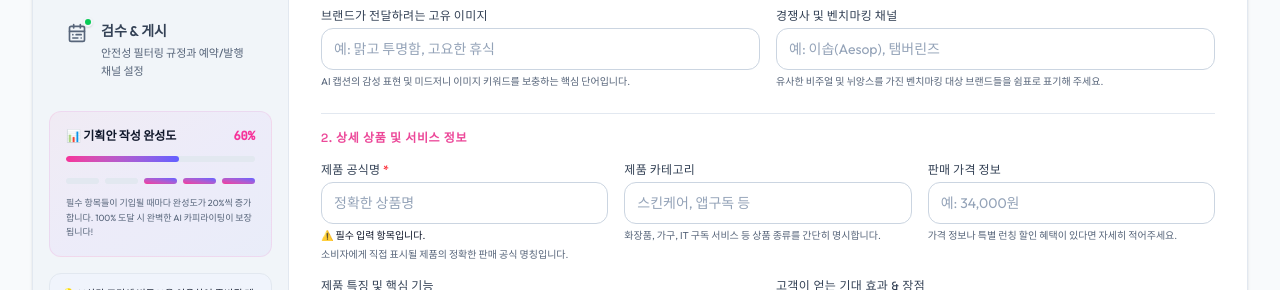
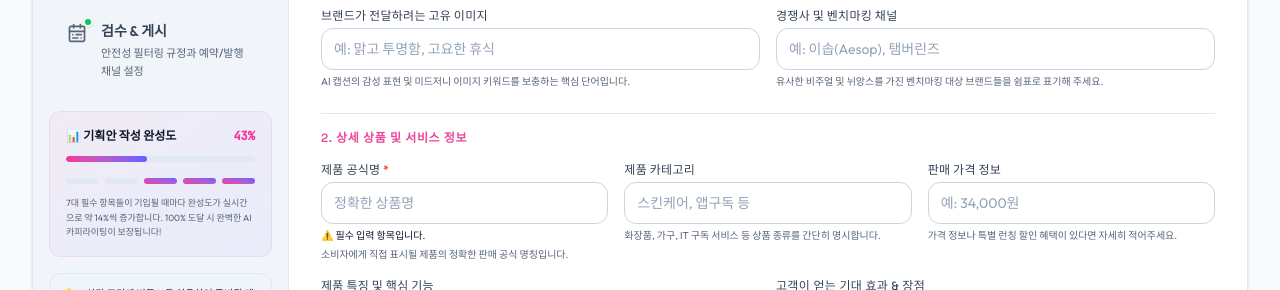
Before and after one commit to sangholabs/INSTATFLOW-AI, a React (Vite) app: page / in a window 1280 px wide. Shown: the part 1040-1330 px from the top of the page. Built offline with nearby package versions, Linux system fonts and the light colour scheme.

Commit message:
feat: implement fine-grained real-time keystroke progress sync and header brand logo home redirection

```diff
--- a/src/App.tsx
+++ b/src/App.tsx
@@ -637,7 +637,11 @@ export default function App() {
       {/* Header Container */}
       <header className="bg-[var(--bg-header)] border-b border-[var(--border-color)] sticky top-0 z-40 backdrop-blur-md">
         <div className="max-w-7xl mx-auto px-4 sm:px-6 lg:px-8 py-4 flex flex-col sm:flex-row sm:items-center sm:justify-between gap-4">
-          <div className="flex items-center space-x-3">
+          <div
+            onClick={() => window.location.href = '/'}
+            className="flex items-center space-x-3 cursor-pointer hover:scale-[1.02] active:scale-[0.98] transition-all select-none"
+            title="INSTAFLOW AI 홈으로 이동"
+          >
             <div className="w-8 h-8 bg-gradient-to-tr from-pink-500 via-red-500 to-yellow-500 rounded-lg flex items-center justify-center text-white shadow-lg shadow-pink-500/15">
               <svg className="w-5 h-5 text-white" fill="currentColor" viewBox="0 0 24 24">
                 <path d="M12 2.163c3.204 0 3.584.012 4.85.07 3.252.148 4.771 1.691 4.919 4.919.058 1.265.069 1.645.069 4.849 0 3.205-.012 3.584-.069 4.849-.149 3.225-1.664 4.771-4.919 4.919-1.266.058-1.644.07-4.85.07-3.204 0-3.584-.012-4.849-.07-3.26-.149-4.771-1.699-4.919-4.92-.058-1.265-.07-1.644-.07-4.849 0-3.204.013-3.583.07-4.849.149-3.227 1.664-4.771 4.919-4.919 1.266-.057 1.645-.069 4.849-.069zm0-2.163c-3.259 0-3.667.014-4.947.072-4.358.2-6.78 2.618-6.98 6.98-.059 1.281-.073 1.689-.073 4.948 0 3.259.014 3.668.072 4.948.2 4.358 2.618 6.78 6.98 6.98 1.281.058 1.689.072 4.948.072 3.259 0 3.668-.014 4.948-.072 4.354-.2 6.782-2.618 6.979-6.98.059-1.28.073-1.689.073-4.948 0-3.259-.014-3.667-.072-4.947-.196-4.354-2.617-6.78-6.979-6.98-1.281-.059-1.69-.073-4.949-.073zm0 5.838c-3.403 0-6.162 2.759-6.162 6.162s2.759 6.163 6.162 6.163 6.162-2.759 6.162-6.163c0-3.403-2.759-6.162-6.162-6.162zm0 10.162c-2.209 0-4-1.79-4-4 0-2.209 1.791-4 4-4s4 1.791 4 4c0 2.21-1.791 4-4 4zm6.406-11.845c-.796 0-1.441.645-1.441 1.44s.645 1.44 1.441 1.44c.795 0 1.439-.645 1.439-1.44s-.644-1.44-1.439-1.44z"/>
--- a/src/components/FormTabs.tsx
+++ b/src/components/FormTabs.tsx
@@ -69,6 +69,7 @@ export default function FormTabs({ payload, onChange, activeTab, setActiveTab, m
 
   // Calculate completion progress
   const calculateProgress = () => {
+    // 5-step milestone tracking for tab checkmarks (🟢 icons)
     let steps = [false, false, false, false, false];
 
     // Step 1: Brand & Product (Brand name and Product name)
@@ -96,8 +97,19 @@ export default function FormTabs({ payload, onChange, activeTab, setActiveTab, m
       steps[4] = true;
     }
 
-    const completedCount = steps.filter(Boolean).length;
-    const rate = Math.round((completedCount / 5) * 100);
+    // Fine-grained 7 key fields tracking for real-time keystroke responsiveness
+    const fields = [
+      !!payload.brandInfo?.brandName?.trim(),
+      !!payload.brandInfo?.brandDescription?.trim(),
+      !!payload.productInfo?.name?.trim(),
+      !!payload.contentStrategy?.topic?.trim(),
+      !!(payload.toneAndManner?.tone && payload.toneAndManner.tone.length > 0),
+      !!(payload.hashtagRule?.brandHashtags?.trim() || payload.hashtagRule?.productHashtags?.trim()),
+      !!payload.publishSetting?.instagramAccount?.trim()
+    ];
+
+    const completedFieldsCount = fields.filter(Boolean).length;
+    const rate = Math.round((completedFieldsCount / 7) * 100);
 
     return { completionRate: rate, stepStatus: steps };
   };
@@ -167,7 +179,7 @@ export default function FormTabs({ payload, onChange, activeTab, setActiveTab, m
               ))}
             </div>
             <p className="text-[9px] text-[var(--text-muted)] leading-relaxed">
-              필수 항목들이 기입될 때마다 완성도가 20%씩 증가합니다. 100% 도달 시 완벽한 AI 카피라이팅이 보장됩니다!
+              7대 필수 항목들이 기입될 때마다 완성도가 실시간으로 약 14%씩 증가합니다. 100% 도달 시 완벽한 AI 카피라이팅이 보장됩니다!
             </p>
           </div>
 
```
